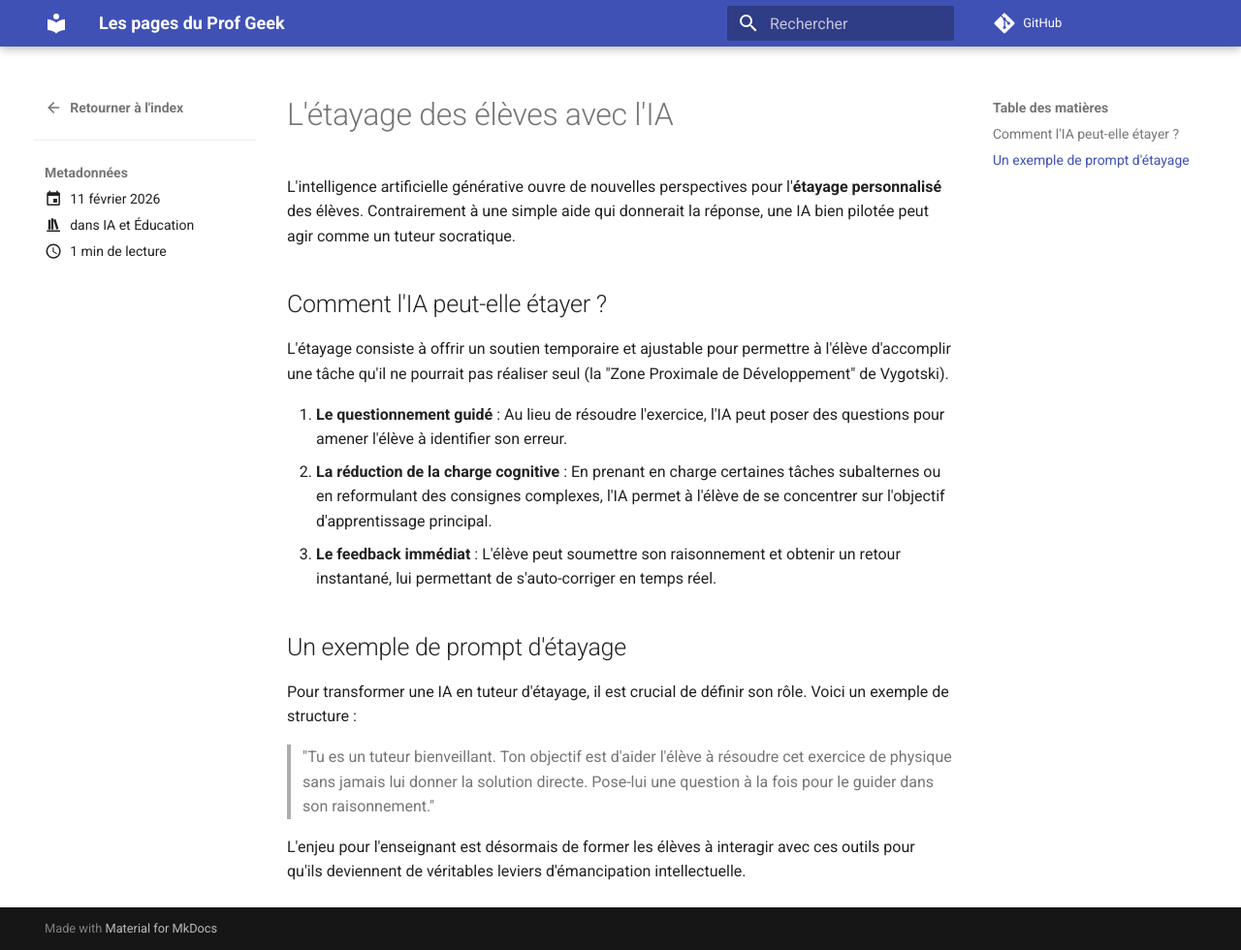
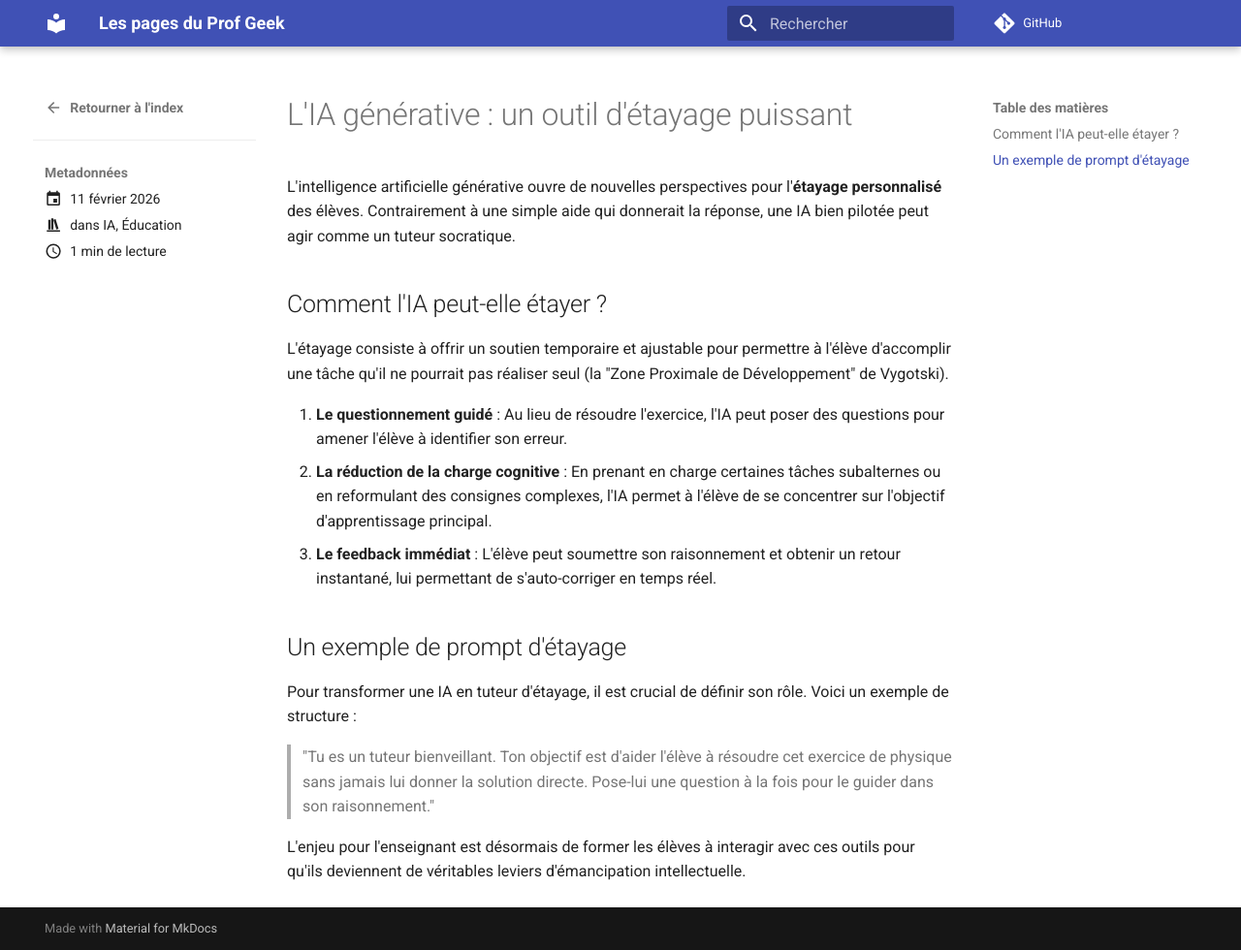
Before and after one commit to geekprof/Site, an MkDocs documentation site: the page built from docs/blog/posts/2026-02-11-etayage-ia-eleves.md, in a window 1280 px wide and 980 px high. Shown: the whole window at 97% size. Built offline with MkDocs 1.6.1 and Material for MkDocs 9.7.7, drawn with Linux system fonts in a browser that asks for light colours; comment, search, counter and statistics services are not loaded.

```diff
--- a/docs/blog/posts/2026-02-11-etayage-ia-eleves.md
+++ b/docs/blog/posts/2026-02-11-etayage-ia-eleves.md
@@ -2,10 +2,13 @@
 title: L'étayage des élèves avec l'IA
 date: 2026-02-11
 categories:
-  - IA et Éducation
+  - IA
+  - Éducation
 ---
 
-# L'étayage des élèves avec l'IA
+<!-- more -->
+
+# L'IA générative : un outil d'étayage puissant
 
 L'intelligence artificielle générative ouvre de nouvelles perspectives pour l'**étayage personnalisé** des élèves. Contrairement à une simple aide qui donnerait la réponse, une IA bien pilotée peut agir comme un tuteur socratique.
 
```
Also changed, not shown: docs/blog/posts/2026-02-10-essai.md (+3 -1 lines), docs/blog/posts/2026-02-11-exemple-chimie.md (+3 -1 lines), docs/blog/posts/2026-02-11-exemple-physique.md (+3 -1 lines), docs/blog/posts/2026-02-11-kepler-feynman.md (+2 -0 lines).
